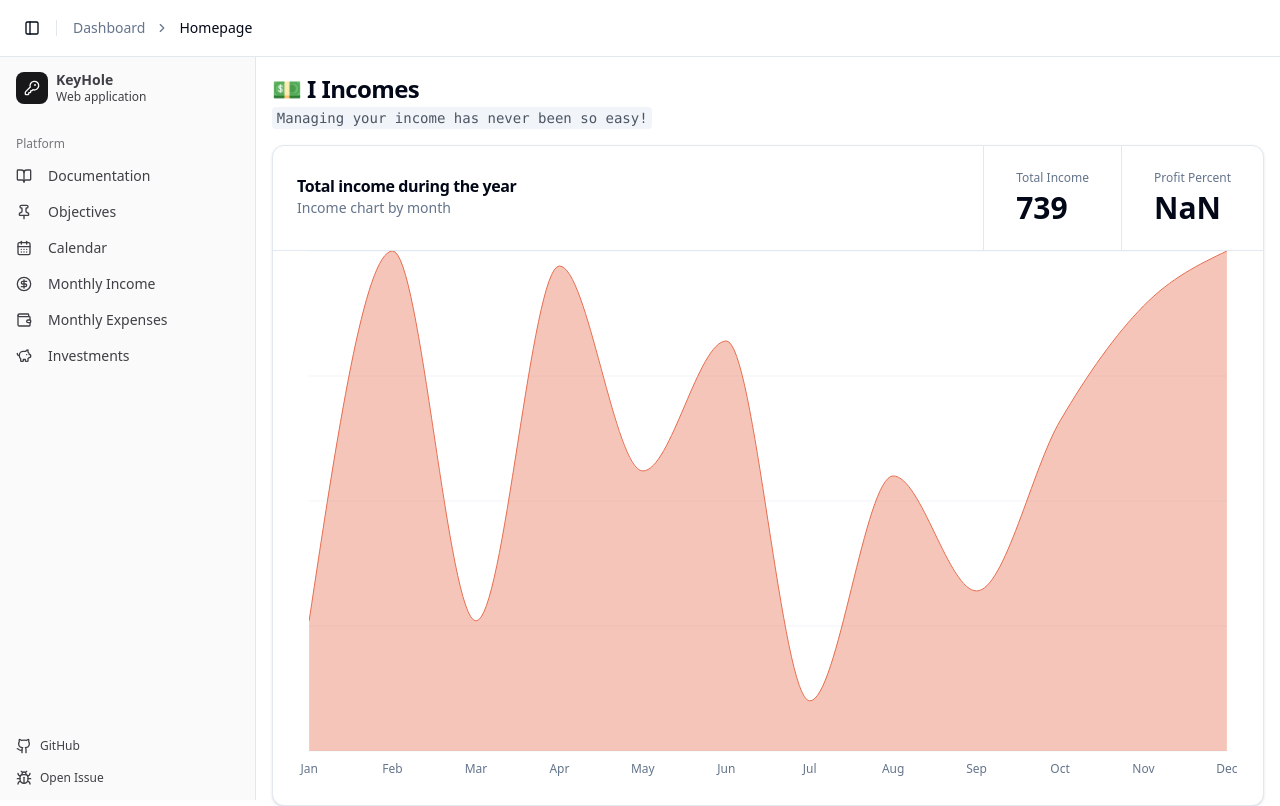
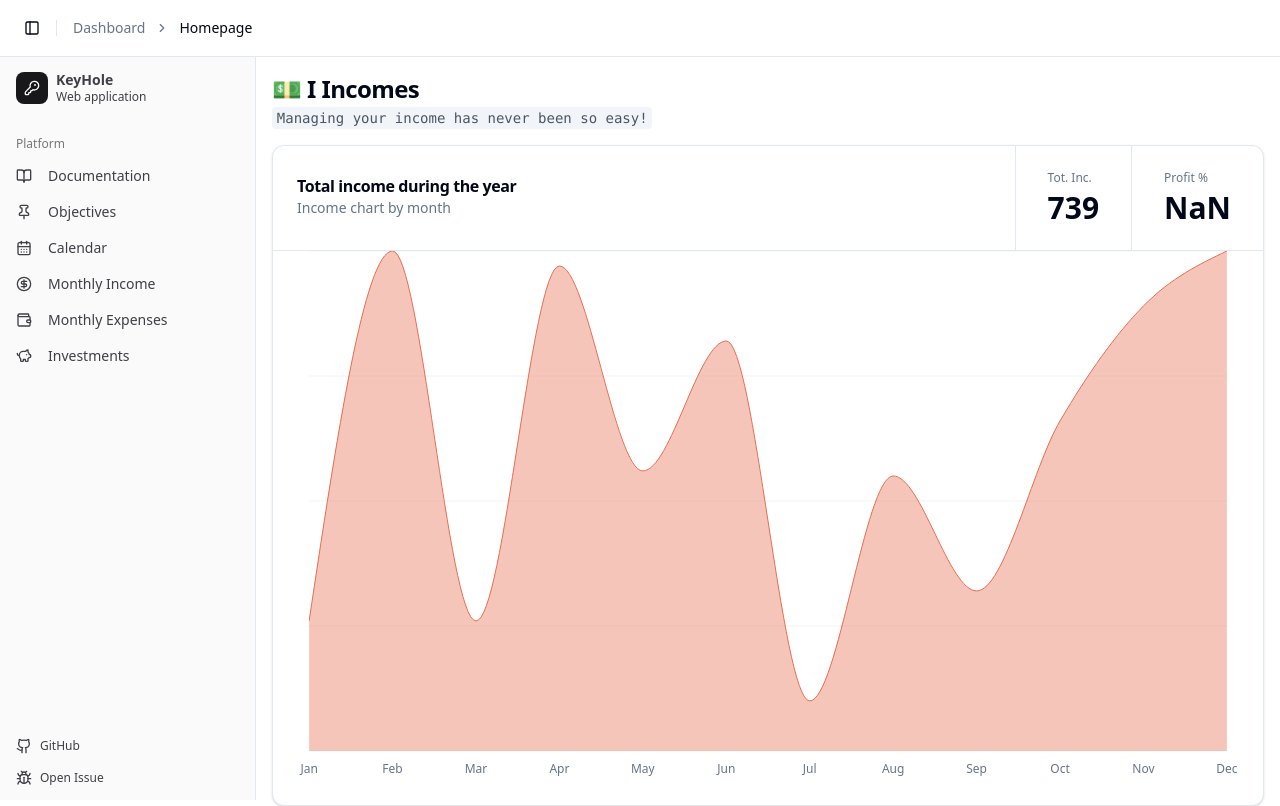
Before and after one commit to Gonzaa21/KeyHoleFront, a React (Vite) app: page /dashboard/income in a window 1280 px wide. Shown: the top 806 px of the page. Built offline with nearby package versions, Linux system fonts and the light colour scheme.

Commit message:
Editing graphic labels of income comp.

```diff
--- a/src/app/dashboard/income/charts/BarCharts.jsx
+++ b/src/app/dashboard/income/charts/BarCharts.jsx
@@ -18,17 +18,17 @@ import {
 } from "@/components/ui/chart"
 
 const chartData = [
-  { month: "January", desktop: 186 },
-  { month: "February", desktop: 305 },
-  { month: "March", desktop: 237 },
-  { month: "April", desktop: 73 },
-  { month: "May", desktop: 209 },
-  { month: "June", desktop: 214 },
+  { month: "January", income: 186 },
+  { month: "February", income: 305 },
+  { month: "March", income: 237 },
+  { month: "April", income: 73 },
+  { month: "May", income: 209 },
+  { month: "June", income: 214 },
 ]
 
 const chartConfig = {
-    desktop: {
-      label: "Desktop",
+    income: {
+      label: "Tot. Inc.",
       color: "hsl(var(--chart-1))",
     },
 };
@@ -50,7 +50,7 @@ export function BarCharts() {
               left: -20,
             }}
           >
-            <XAxis type="number" dataKey="desktop" hide />
+            <XAxis type="number" dataKey="income" hide />
             <YAxis
               dataKey="month"
               type="category"
@@ -63,7 +63,7 @@ export function BarCharts() {
               cursor={false}
               content={<ChartTooltipContent hideLabel />}
             />
-            <Bar dataKey="desktop" fill="var(--color-desktop)" radius={5} />
+            <Bar dataKey="income" fill="var(--color-income)" radius={5} />
           </BarChart>
         </ChartContainer>
       </CardContent>
--- a/src/app/dashboard/income/charts/ChartHorizontal.jsx
+++ b/src/app/dashboard/income/charts/ChartHorizontal.jsx
@@ -17,27 +17,27 @@ import {
 } from "@/components/ui/chart"
 
 const chartData = [
-  { date: "2024-01", desktop: 26 },
-  { date: "2024-02", desktop: 100 },
-  { date: "2024-03", desktop: 26 },
-  { date: "2024-04", desktop: 97 },
-  { date: "2024-05", desktop: 56 },
-  { date: "2024-06", desktop: 82 },
-  { date: "2024-07", desktop: 10 },
-  { date: "2024-08", desktop: 55 },
-  { date: "2024-09", desktop: 32 },
-  { date: "2024-10", desktop: 66 },
-  { date: "2024-11", desktop: 89 },
-  { date: "2024-12", desktop: 100 },
+  { date: "2024-01", income: 26 },
+  { date: "2024-02", income: 100 },
+  { date: "2024-03", income: 26 },
+  { date: "2024-04", income: 97 },
+  { date: "2024-05", income: 56 },
+  { date: "2024-06", income: 82 },
+  { date: "2024-07", income: 10 },
+  { date: "2024-08", income: 55 },
+  { date: "2024-09", income: 32 },
+  { date: "2024-10", income: 66 },
+  { date: "2024-11", income: 89 },
+  { date: "2024-12", income: 100 },
 ]
 
 const chartConfig = {
-  desktop: {
-    label: "Total Income",
+  income: {
+    label: "Tot. Inc.",
     color: "hsl(var(--chart-1))",
   },
-  mobile: {
-    label: "Profit Percent",
+  profit: {
+    label: "Profit %",
     color: "hsl(var(--chart-2))",
   }
 }
@@ -45,8 +45,8 @@ const chartConfig = {
 export function ChartHorizontal() {
 
   const total = useMemo(() => ({
-    desktop: chartData.reduce((acc, curr) => acc + curr.desktop, 0),
-    mobile: chartData.reduce((acc, curr) => acc + curr.mobile, 0),
+    income: chartData.reduce((acc, curr) => acc + curr.income, 0),
+    profit: chartData.reduce((acc, curr) => acc + curr.profit, 0),
   }), []);
 
   const monthTicks = chartData
@@ -67,7 +67,7 @@ export function ChartHorizontal() {
         <CardDescription>Income chart by month</CardDescription>
       </div>
       <div className="flex">
-        {["desktop", "mobile"].map(function(key) {
+        {["income", "profit"].map(function(key) {
           const chart = key;
           return (
             <button
@@ -112,11 +112,11 @@ export function ChartHorizontal() {
               content={<ChartTooltipContent indicator="line" />}
             />
             <Area
-              dataKey="desktop"
+              dataKey="income"
               type="monotone"
-              fill="var(--color-desktop)"
+              fill="var(--color-income)"
               fillOpacity={0.4}
-              stroke="var(--color-desktop)"
+              stroke="var(--color-income)"
             />
           </AreaChart>
 
--- a/src/app/dashboard/income/charts/RadarCharts.jsx
+++ b/src/app/dashboard/income/charts/RadarCharts.jsx
@@ -15,17 +15,17 @@ import {
   ChartTooltipContent,
 } from "@/components/ui/chart"
 const chartData = [
-  { month: "July", desktop: 186 },
-  { month: "August", desktop: 305 },
-  { month: "September", desktop: 237 },
-  { month: "October", desktop: 273 },
-  { month: "November", desktop: 209 },
-  { month: "December", desktop: 214 },
+  { month: "July", income: 186 },
+  { month: "August", income: 305 },
+  { month: "September", income: 237 },
+  { month: "October", income: 273 },
+  { month: "November", income: 209 },
+  { month: "December", income: 214 },
 ]
 
 const chartConfig = {
-    desktop: {
-      label: "Desktop",
+    income: {
+      label: "Tot. Inc.",
       color: "hsl(var(--chart-1))",
     },
 };
@@ -49,8 +49,8 @@ export function RadarCharts() {
             <PolarAngleAxis dataKey="month" />
             <PolarGrid />
             <Radar
-              dataKey="desktop"
-              fill="var(--color-desktop)"
+              dataKey="income"
+              fill="var(--color-income)"
               fillOpacity={0.6}
             />
           </RadarChart>
--- a/src/app/dashboard/spent/charts/BarSpent.jsx
+++ b/src/app/dashboard/spent/charts/BarSpent.jsx
@@ -1,6 +1,5 @@
 "use client"
 
-import { TrendingUp } from "lucide-react"
 import { Bar, BarChart, CartesianGrid, XAxis } from "recharts"
 
 import {
```
